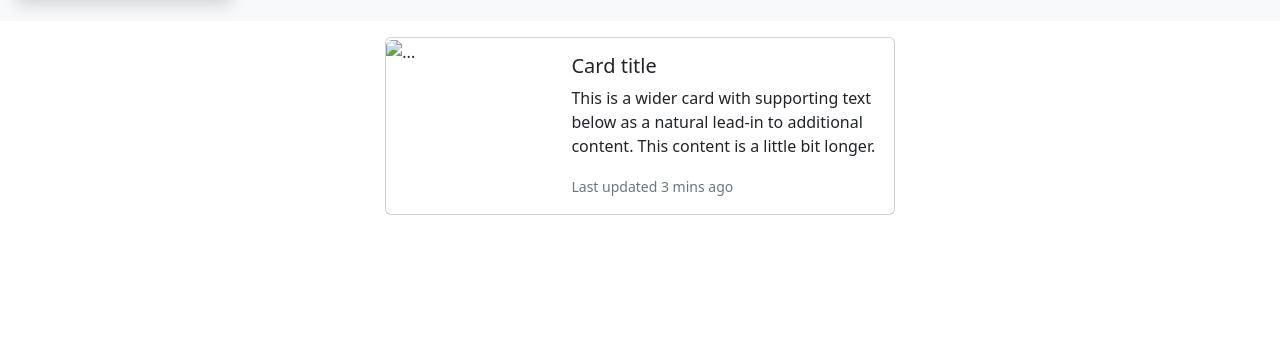
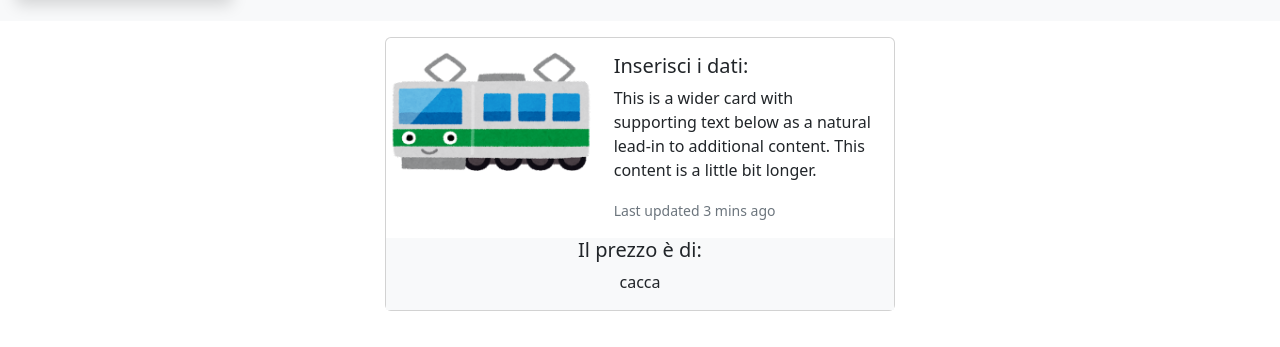
Before and after one commit to DOITA07-Ericchi/js-biglietto-treno, a plain HTML site: page index.html in a window 1280 px wide. Shown: the part 61-408 px from the top of the page. Drawn offline with nearby package versions, Linux system fonts and the light colour scheme.

Commit message:
C'è una base

```diff
--- a/index.html
+++ b/index.html
@@ -23,17 +23,23 @@
   <div class="container-fluid mt-3">
     <div class="row justify-content-center">
       <div class="col-12 col-md-8 col-lg-7 col-xl-5">
-        <div class="card mb-3" style="max-width: 540px;">
+        <div class="card mb-3">
           <div class="row g-0">
-            <div class="col-md-4">
-              <img src="..." class="img-fluid rounded-start" alt="...">
+            <div class="col-md-5">
+              <img src="img/norimono_character5_densya.png" class="img-fluid rounded-start" alt="...">
             </div>
-            <div class="col-md-8">
+            <div class="col-md-7">
               <div class="card-body">
-                <h5 class="card-title">Card title</h5>
+                <h5 class="card-title">Inserisci i dati:</h5>
                 <p class="card-text">This is a wider card with supporting text below as a natural lead-in to additional content. This content is a little bit longer.</p>
                 <p class="card-text"><small class="text-muted">Last updated 3 mins ago</small></p>
               </div>
+            </div>
+          </div>
+          <div class="row g-0 bg-light">
+            <div class="col">
+              <h5 class="text-center"> Il prezzo è di:</h3>
+              <p id="risultato" class="text-center">cacca</p>
             </div>
           </div>
         </div>
```
